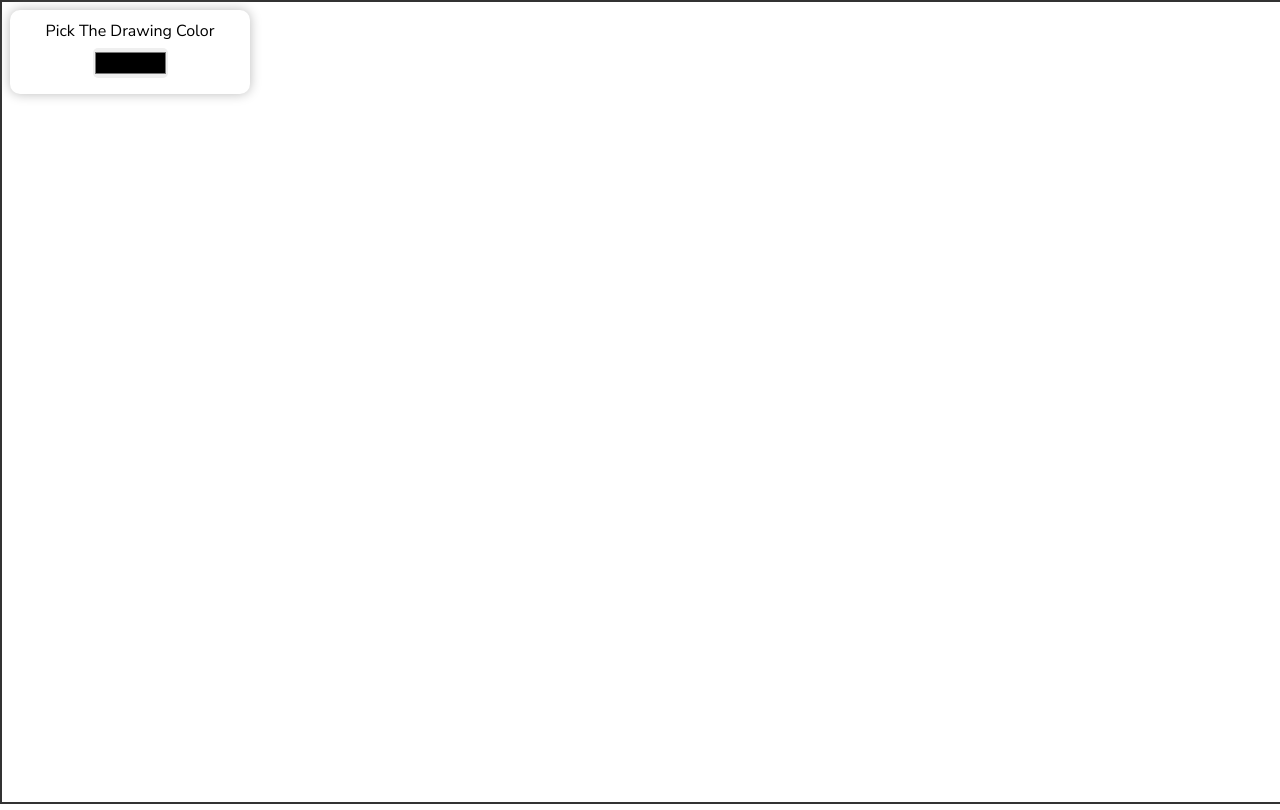
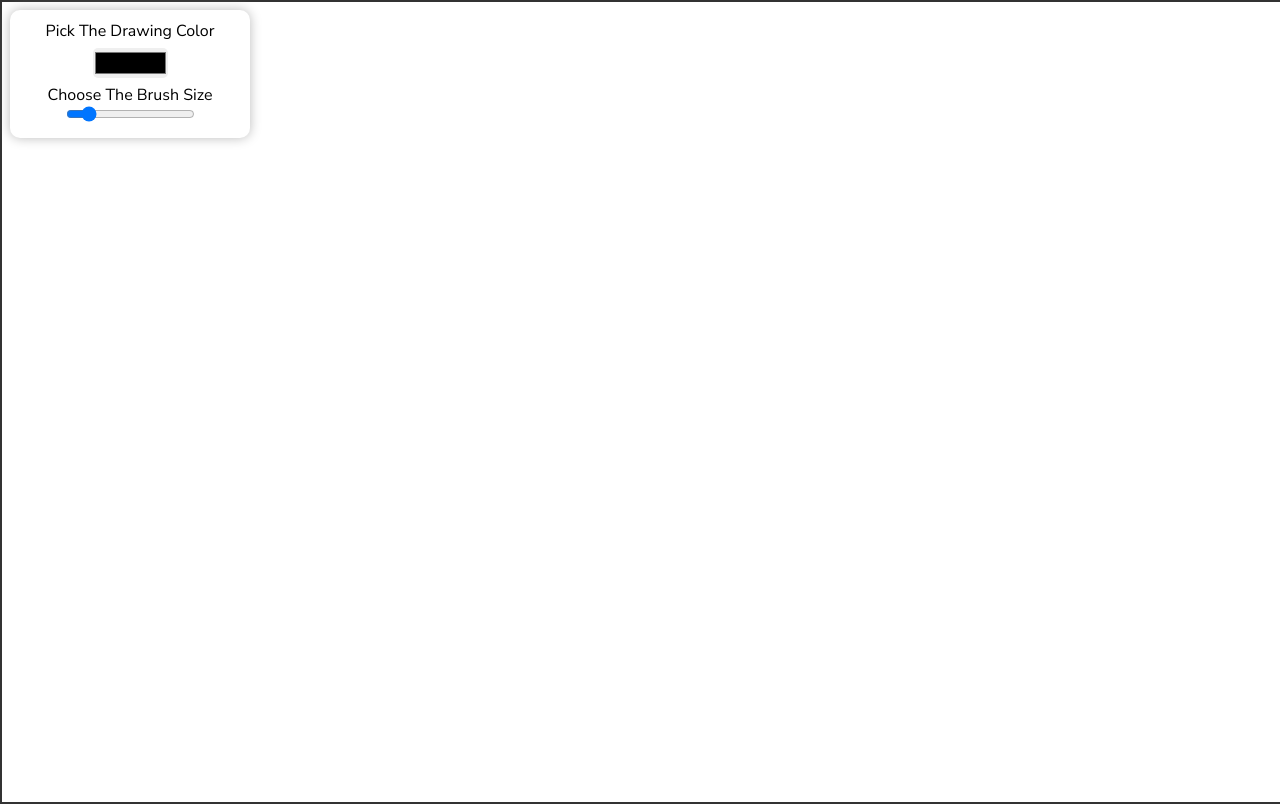
Before and after one commit to Rabin-Baral/jsCanvas-with-color-picker-and-custom-brush-size, a plain HTML site: page index.html in a window 1280 px wide. Drawn offline with Linux system fonts and the light colour scheme.

Commit message:
Update index.html

```diff
--- a/index.html
+++ b/index.html
@@ -10,8 +10,9 @@
 <body>
 
     <div class="colorBox">
-        <label>Pick the drawing color</label><br>
-    <center><input type="color" name="color" id="colorPicker" title = "click here to select the color."> </center>
+    <label>Pick the drawing color</label><br>
+   <center><input type="color" name="color" id="colorPicker" title = "click here to select the color."></center>
+    <label>choose the brush size</label> <input type = "range" id = "brushSize" min = 1 max = 30 value= 5>
     </div>
     <canvas id="myCanvas"></canvas>
 
```
